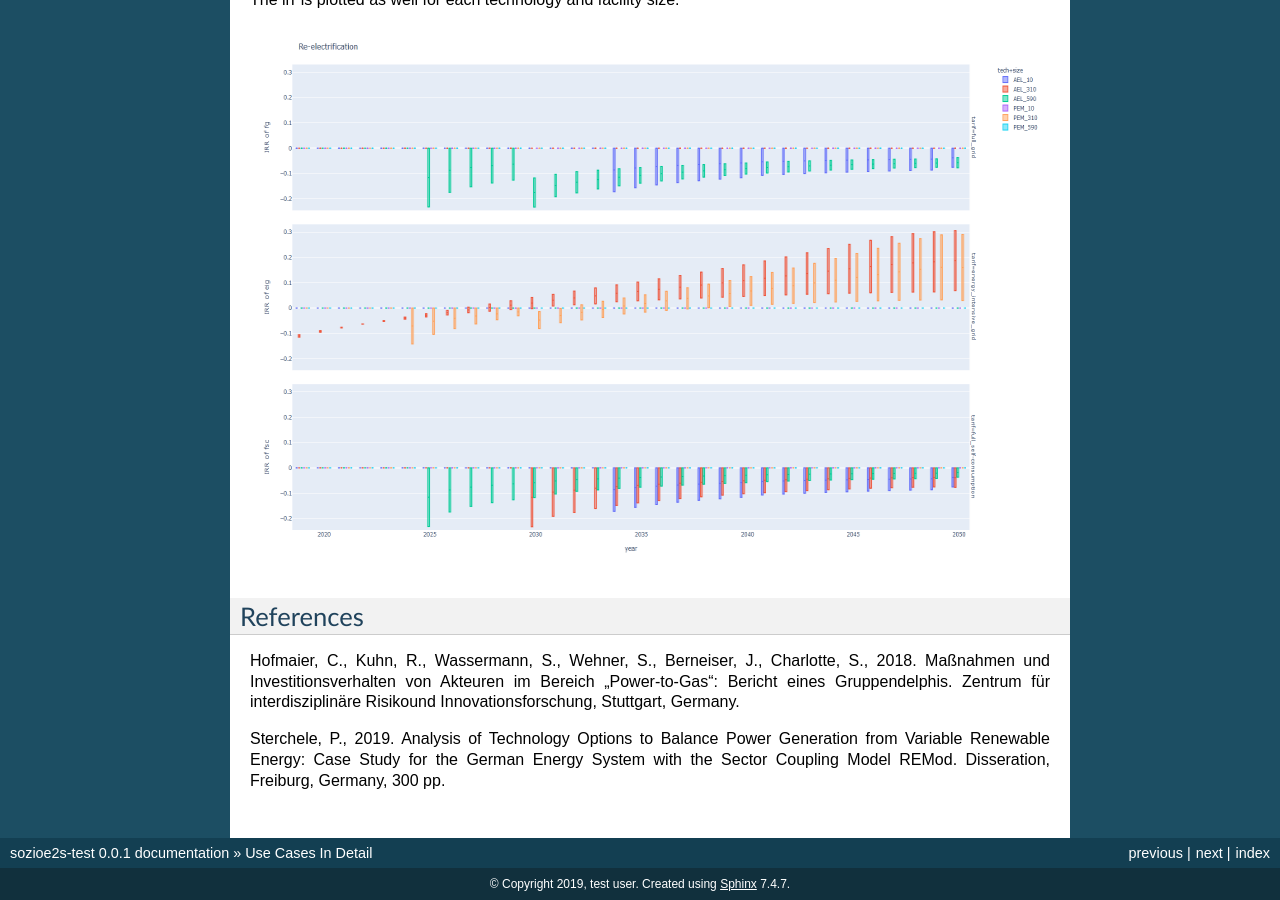
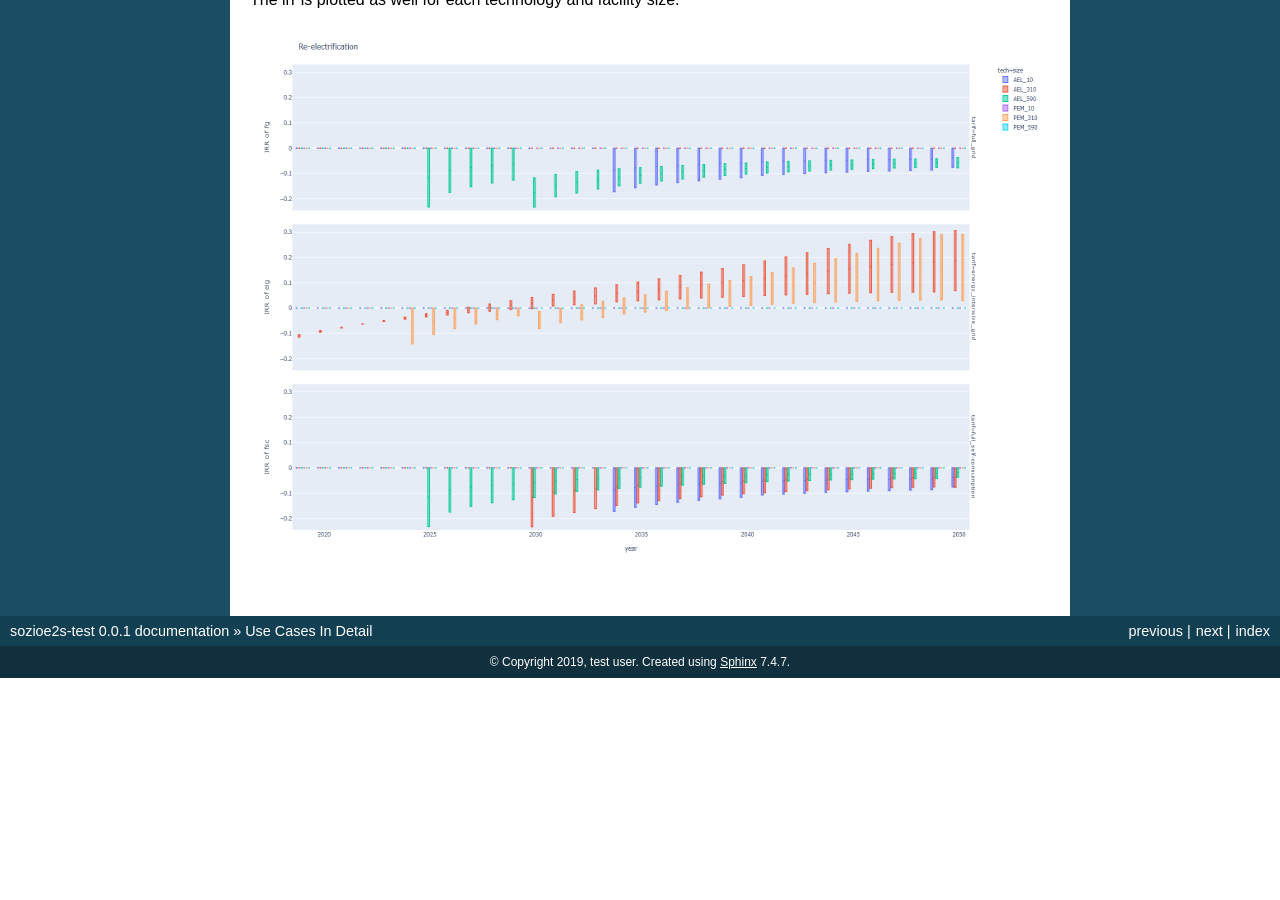
Before and after one commit to CSenkpiel/Inve2st, a Sphinx documentation site: the page built from docs/source/use_cases_in_detail.rst, in a window 1280 px wide and 900 px high, scrolled down 16871 px. Built offline with Sphinx 7.4.7, drawn with Linux system fonts in a browser that asks for light colours; after the commit the page ends 17549 px from its top, so only the background shows below that.

Commit message:
Update use_cases_in_detail.rst

```diff
--- a/docs/source/use_cases_in_detail.rst
+++ b/docs/source/use_cases_in_detail.rst
@@ -472,10 +472,3 @@ The irr is plotted as well for each technology and facility size.
 .. figure:: images/plot_irr.png
    :align: center
    :scale: 50%
-
-References
-------------------------------
-
-Hofmaier, C., Kuhn, R., Wassermann, S., Wehner, S., Berneiser, J., Charlotte, S., 2018. Maßnahmen und Investitionsverhalten von Akteuren im Bereich „Power-to-Gas“: Bericht eines Gruppendelphis. Zentrum für interdisziplinäre Risikound Innovationsforschung, Stuttgart, Germany.
-
-Sterchele, P., 2019. Analysis of Technology Options to Balance Power Generation from Variable Renewable Energy: Case Study for the German Energy System with the Sector Coupling Model REMod. Disseration, Freiburg, Germany, 300 pp.
```
